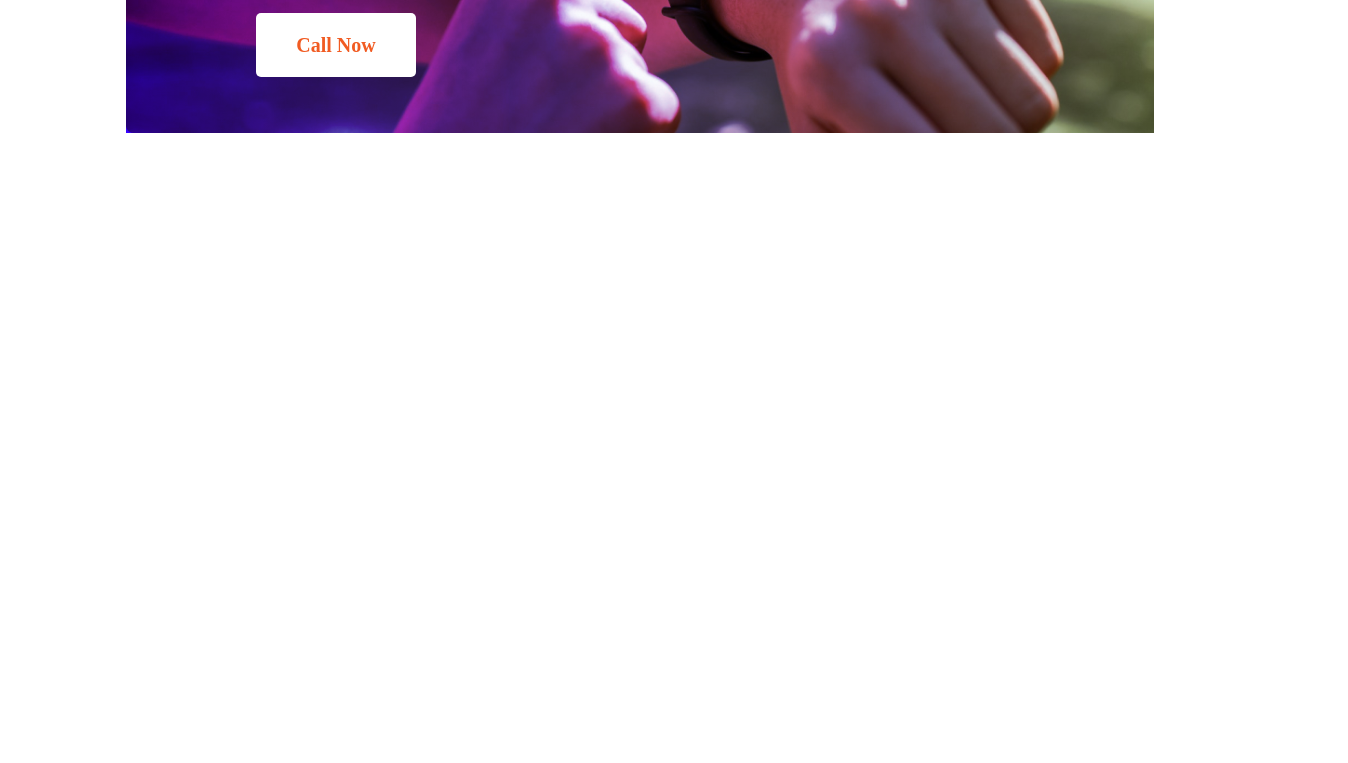
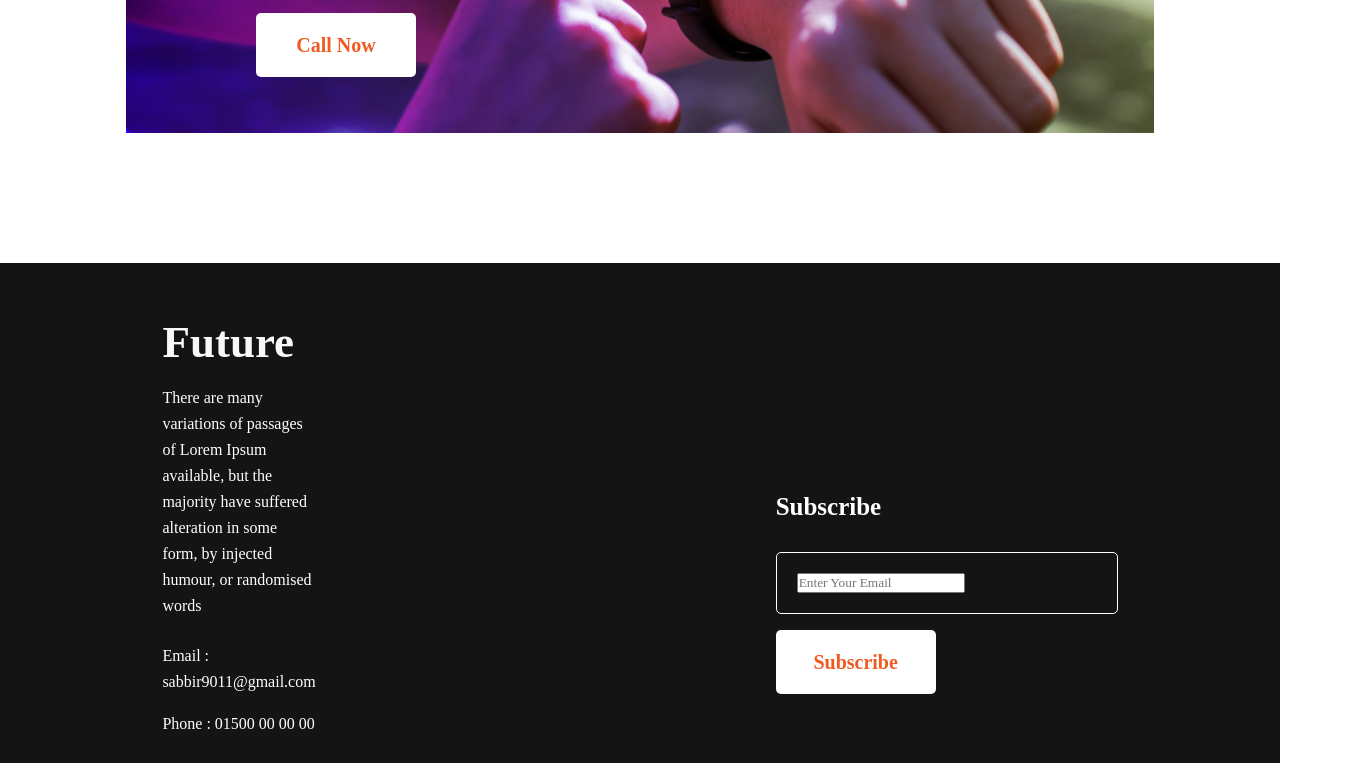
Before and after one commit to Sabbir-45/Assignment-1-repo, a plain HTML site: page index.html in a window 1280 px wide. Shown: the part 3376-4139 px from the top of the page, 1348 px wide, since content can reach past the window. Before the commit the page ends 3639 px from the top, so only its background shows below. Drawn offline with Linux system fonts and the light colour scheme.

Commit message:
sixth commit

```diff
--- a/index.css
+++ b/index.css
@@ -270,7 +270,7 @@ header {
     margin: auto;
     padding: 130px;
     padding-top: 50px;
-    background-image: linear-gradient(to right, rgba(55, 0, 255,1), rgba(241, 91, 34, 0)), url("images/watch.png");
+    background-image: linear-gradient(to right, rgba(55, 0, 255,1), rgba(241, 91, 34, 0)), url("./images/watch.png");
     background-blend-mode: overlay;
     background-size: cover;
 }
@@ -295,3 +295,89 @@ header {
     border: none;
     color: #F15B22;
 }
+
+/* Footer Styling */
+
+footer {
+    width: 100%;
+    background: #151414;
+}
+
+.footer-container {
+    display: flex;
+    height: 660px;
+    justify-content: center;
+    align-items: center;
+    align-items: center;
+}
+
+.footer-container-child {
+    padding: 130px 230px;
+}
+
+.footer-main-title {
+    font-weight: 700;
+    font-size: 45px;
+    line-height: 53px;
+    color: #F8F8F8;
+    margin-bottom: 16px;
+}
+
+.footer-description {
+    font-weight: 400;
+    font-size: 16px;
+    line-height: 26px;
+    color: #FFFFFF;
+    margin-bottom: 24px;
+}
+
+.footer-email {
+    font-weight: 400;
+    font-size: 16px;
+    line-height: 26px;
+    color: #FFFFFF;
+    margin-bottom: 16px;
+}
+
+.footer-phone {
+    font-weight: 400;
+    font-size: 16px;
+    line-height: 26px;
+    color: #FFFFFF;
+    margin-bottom: 32px;
+}
+
+.facebook,
+.twitter {
+    margin-right: 18px;
+}
+
+.footer-sub-title {
+    font-weight: 600;
+    font-size: 25px;
+    line-height: 29px;
+    color: #FFFFFF;
+    margin-bottom: 31px;
+}
+
+.email-container {
+    width: 300px;
+    border: 1px solid #FFFFFF;
+    border-radius: 5px;
+    display: flex;
+    justify-content: left;
+    align-items: center;
+    margin-bottom: 16px;
+    padding: 20px;
+}
+
+.btn-subscribe {
+    width: 160px;
+    height: 64px;
+    background: #FFFFFF;
+    border-radius: 5px;
+    font-weight: 600;
+    font-size: 20px;
+    border: none;
+    color: #F15B22;
+}
--- a/index.html
+++ b/index.html
@@ -59,22 +59,22 @@
             <h3 class="my-plans-title">My Plans</h3>
             <div class="my-plans-container">
                 <div class="my-plans1">
-                    <img class="my-plans1-img" src="images/icons/web.png" alt="">
+                    <img class="my-plans1-img" src="./images/icons/web.png" alt="">
                     <h4 class="my-plans1-title">Web Development</h4>
                     <p class="my-plans1-description">I want to start</p>
                 </div>
                 <div class="my-plans2">
-                    <img class="my-plans2-img" src="images/icons/js.png" alt="">
+                    <img class="my-plans2-img" src="./images/icons/js.png" alt="">
                     <h4 class="my-plans2-title">Javascript</h4>
                     <p class="my-plans2-description">I want to learn</p>
                 </div>
                     <div class="my-plans3">
-                        <img class="my-plans3-img" src="images/icons/smoke.png" alt="">
+                        <img class="my-plans3-img" src="./images/icons/smoke.png" alt="">
                         <h4 class="my-plans3-title">Smoking Habit</h4>
                         <p class="my-plans3-description">I want to end</p>
                     </div>
                     <div class="my-plans4">
-                        <img class="my-plans4-img" src="images/icons/ecom.png" alt="">
+                        <img class="my-plans4-img" src="./images/icons/ecom.png" alt="">
                         <h4 class="my-plans4-title">Web Development</h4>
                         <p class="my-plans4-description">I want to develop</p>
                     </div>
@@ -87,6 +87,27 @@
                     <button class="positive-mindset-button">Call Now</button>
                 </div>
             </section>
+            <footer>
+                <div class="footer-container">
+                    <div class="footer-container-child">
+                        <h3 class="footer-main-title">Future</h3>
+                        <p class="footer-description">There are many variations of passages of Lorem Ipsum available, but the
+                            majority have suffered alteration in some form, by injected humour, or randomised words</p>
+                        <p class="footer-email">Email : sabbir9011@gmail.com</p>
+                        <p class="footer-phone">Phone : 01500 00 00 00</p>
+                        <img class="facebook" src="./images/icons/fb.png" alt="">
+                        <img class="twitter" src="./images/icons/twitter.png" alt="">
+                        <img class="youtube" src="./images/icons/youtube.png" alt="">
+                    </div>
+                    <div class="footer-container-child">
+                        <h3 class="footer-sub-title">Subscribe</h3>
+                        <div class="email-container">
+                            <input type="email" placeholder="Enter Your Email">
+                        </div>
+                        <button class="btn-subscribe">Subscribe</button>
+                    </div>
+                </div>
+            </footer>
     </main>
 </body>
 </html>
```
